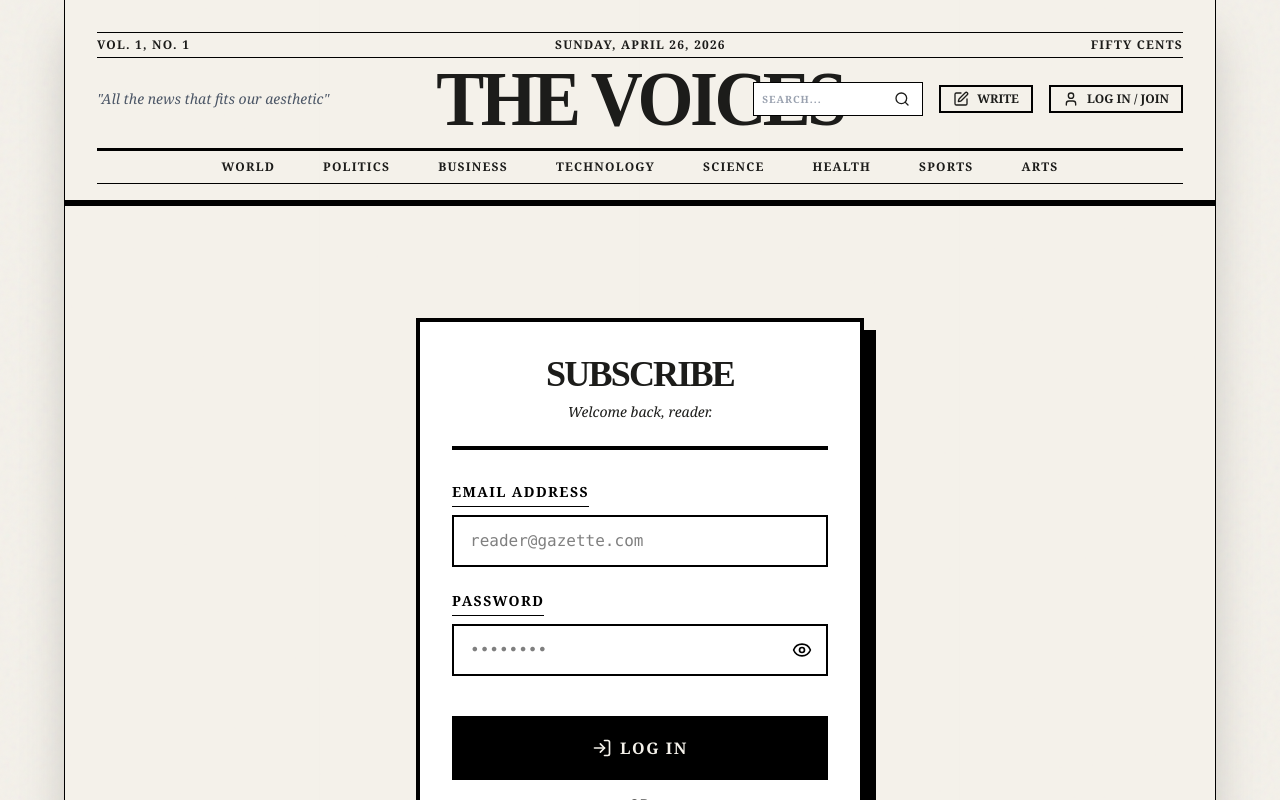
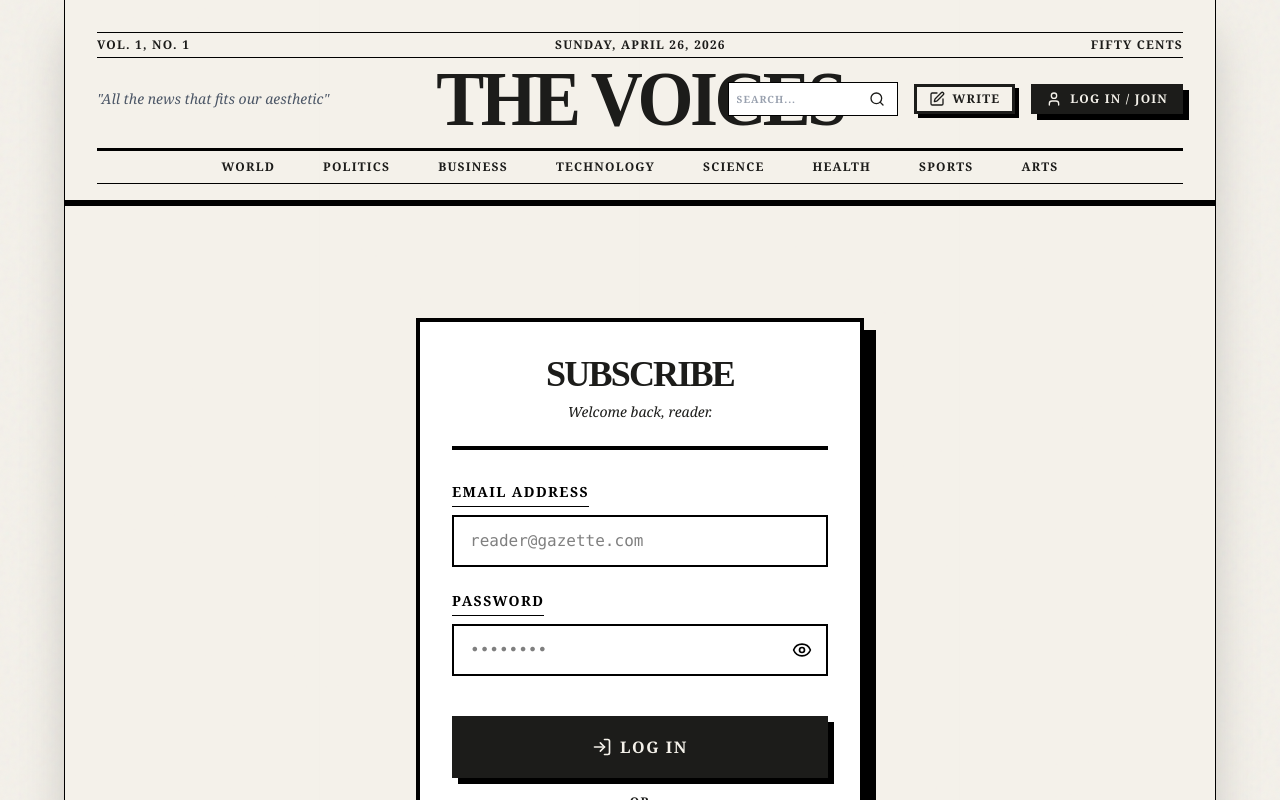
Before and after one commit to THE-VOICES-Blog-Platform/The-Voices, a React (Vite) app: page /auth in a window 1280 px wide. Shown: the top 800 px of the page. Built offline with nearby package versions, Linux system fonts and the light colour scheme; no server answers.

Commit message:
UI: Add aesthetic neo-brutalist dynamic buttons across the application

```diff
--- a/src/components/layout/Navbar.tsx
+++ b/src/components/layout/Navbar.tsx
@@ -56,11 +56,11 @@ const Navbar = () => {
               <Shield className="w-4 h-4 md:w-5 md:h-5" />
             </Link>
           )}
-          <Link to="/write" className="flex items-center gap-1 md:gap-2 px-2 md:px-3 py-1 border-2 border-black font-bold uppercase text-[10px] md:text-xs hover:bg-black hover:text-[#f4f1ea] transition-colors whitespace-nowrap">
+          <Link to="/write" className="btn-outline flex items-center gap-1 md:gap-2 px-2 md:px-3 py-1 text-[10px] md:text-xs whitespace-nowrap">
             <PenSquare className="w-3 h-3 md:w-4 md:h-4" />
             Write
           </Link>
-          <Link to={user ? "/settings" : "/auth"} className="flex items-center gap-1 md:gap-2 px-2 md:px-3 py-1 border-2 border-black font-black uppercase text-[10px] md:text-xs hover:bg-black hover:text-[#f4f1ea] transition-colors whitespace-nowrap">
+          <Link to={user ? "/settings" : "/auth"} className="btn-premium flex items-center gap-1 md:gap-2 px-2 md:px-3 py-1 text-[10px] md:text-xs whitespace-nowrap">
             <User className="w-3 h-3 md:w-4 md:h-4" />
             <span className="hidden md:inline">{user ? 'Account' : 'Log In / Join'}</span>
             <span className="md:hidden">{user ? 'Me' : 'Join'}</span>
--- a/src/index.css
+++ b/src/index.css
@@ -46,6 +46,67 @@
   .news-border-t {
     @apply border-t-2 border-foreground;
   }
+
+  /* Aesthetic Neo-Brutalist Buttons */
+  .btn-premium {
+    @apply relative inline-flex items-center justify-center font-black uppercase tracking-widest overflow-hidden transition-all duration-300;
+    border: 3px solid var(--color-foreground);
+    background-color: var(--color-foreground);
+    color: var(--color-primary-foreground);
+    box-shadow: 6px 6px 0px 0px rgba(0, 0, 0, 1);
+    z-index: 1;
+  }
+
+  .btn-premium::before {
+    content: '';
+    @apply absolute inset-0 w-full h-full;
+    background: linear-gradient(90deg, #ff3366, #ff9933, #33ccff, #ff3366);
+    background-size: 300% 100%;
+    z-index: -1;
+    transition: opacity 0.3s ease;
+    opacity: 0;
+  }
+
+  .btn-premium:hover::before {
+    opacity: 1;
+    animation: gradient-sweep 3s linear infinite;
+  }
+
+  .btn-premium:hover {
+    color: white;
+    transform: translate(2px, 2px);
+    box-shadow: 4px 4px 0px 0px rgba(0, 0, 0, 1);
+  }
+
+  .btn-premium:active {
+    transform: translate(6px, 6px);
+    box-shadow: 0px 0px 0px 0px rgba(0, 0, 0, 1);
+  }
+
+  .btn-outline {
+    @apply relative inline-flex items-center justify-center font-black uppercase tracking-widest transition-all duration-200;
+    border: 3px solid var(--color-foreground);
+    background-color: transparent;
+    color: var(--color-foreground);
+    box-shadow: 4px 4px 0px 0px rgba(0, 0, 0, 1);
+  }
+
+  .btn-outline:hover {
+    background-color: var(--color-foreground);
+    color: var(--color-primary-foreground);
+    transform: translate(2px, 2px);
+    box-shadow: 2px 2px 0px 0px rgba(0, 0, 0, 1);
+  }
+
+  .btn-outline:active {
+    transform: translate(4px, 4px);
+    box-shadow: 0px 0px 0px 0px rgba(0, 0, 0, 1);
+  }
+}
+
+@keyframes gradient-sweep {
+  0% { background-position: 0% 50%; }
+  100% { background-position: 100% 50%; }
 }
 
 /* TipTap Editor Styles */
--- a/src/pages/Auth.tsx
+++ b/src/pages/Auth.tsx
@@ -102,7 +102,7 @@ const Auth = () => {
           <div className="flex flex-col gap-4 mt-4">
             <button
               type="submit"
-              className="w-full py-4 border-4 border-black bg-black text-[#f4f1ea] font-black uppercase tracking-widest flex items-center justify-center gap-2 hover:bg-transparent hover:text-black transition-colors"
+              className="btn-premium w-full py-4 flex gap-2"
             >
               {isLogin ? <LogIn className="w-5 h-5" /> : <UserPlus className="w-5 h-5" />}
               {isLogin ? 'Log In' : 'Sign Up'}
@@ -117,7 +117,7 @@ const Auth = () => {
             <button
               type="button"
               onClick={handleGoogleSignIn}
-              className="w-full py-4 border-4 border-black bg-white text-black font-black uppercase tracking-widest flex items-center justify-center gap-2 hover:bg-black hover:text-white transition-colors"
+              className="btn-outline w-full py-4 flex gap-2 bg-white"
             >
               <svg className="w-5 h-5" viewBox="0 0 24 24">
                 <path
--- a/src/pages/Home.tsx
+++ b/src/pages/Home.tsx
@@ -91,7 +91,7 @@ const Home = () => {
               dangerouslySetInnerHTML={{ __html: frontPagePost.content.substring(0, 800) + (frontPagePost.content.length > 800 ? '...' : '') }}
             />
 
-            <Link to={`/post/${frontPagePost.id}`} className="mt-6 font-bold uppercase text-xs tracking-wider hover:underline border border-black inline-block w-max px-4 py-2 self-center">
+            <Link to={`/post/${frontPagePost.id}`} className="mt-6 btn-outline px-6 py-3 text-xs self-center">
               Read Full Story &rarr;
             </Link>
           </div>
@@ -119,7 +119,7 @@ const Home = () => {
             <div className="border-4 border-black p-4 text-center">
               <h4 className="font-black text-2xl uppercase tracking-widest mb-2">Write for Us</h4>
               <p className="font-serif italic text-sm mb-3">Join The Voices. Share your story with the world.</p>
-              <Link to="/write" className="inline-block border-2 border-black px-4 py-1 font-bold uppercase text-xs hover:bg-black hover:text-[#f4f1ea] transition-colors">Start Writing</Link>
+              <Link to="/write" className="btn-premium px-6 py-2 text-xs mt-2">Start Writing</Link>
             </div>
           </div>
         </div>
@@ -127,7 +127,7 @@ const Home = () => {
         <div className="py-20 text-center border-4 border-black p-12">
           <h2 className="text-4xl font-black font-heading mb-4 uppercase">Front Page is Empty</h2>
           <p className="font-serif text-xl">The printing presses haven't run yet. Be the first to publish a story.</p>
-          <Link to="/write" className="mt-6 inline-block border-2 border-black px-6 py-2 uppercase font-bold hover:bg-black hover:text-[#f4f1ea] transition-colors">Start Writing</Link>
+          <Link to="/write" className="mt-6 btn-premium px-8 py-4 text-sm">Start Writing</Link>
         </div>
       )}
 
```
